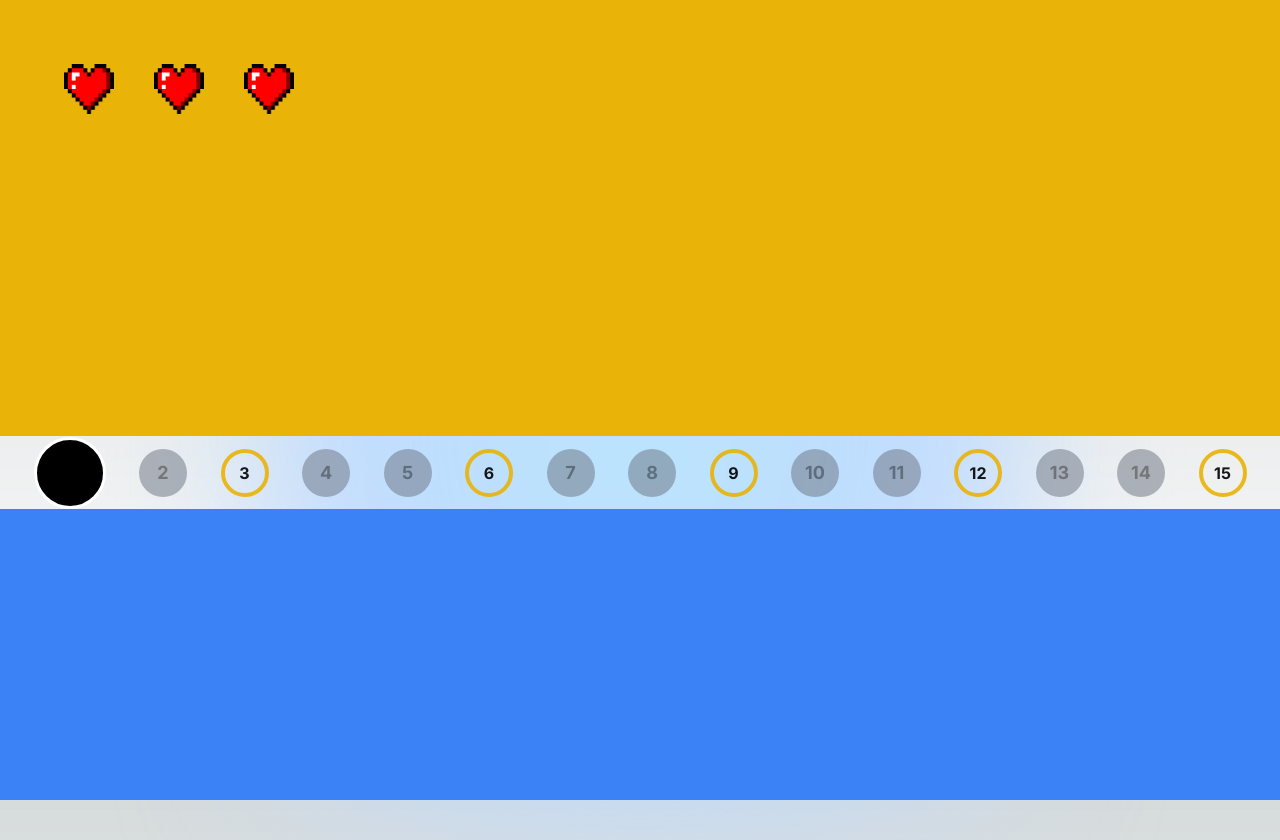
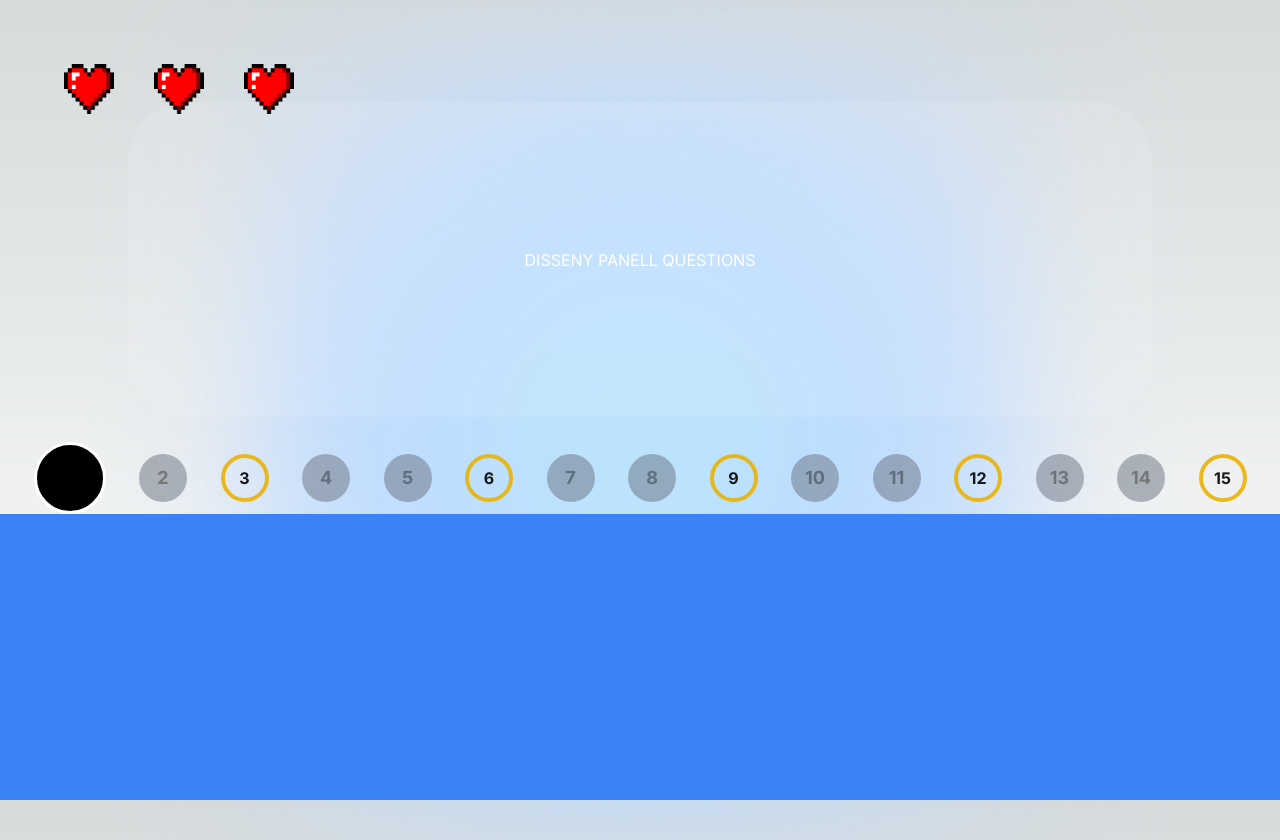
Before and after one commit to mateumiralles/chiquiconcurs, a Next.js app: page /concursPage in a window 1280 px wide. Built offline with nearby package versions, Linux system fonts and the light colour scheme.

Commit message:
-Disseny Panell Questions

```diff
--- a/app/concursPage/page.tsx
+++ b/app/concursPage/page.tsx
@@ -35,7 +35,11 @@ export default function ConcursPage() {
         <Vidas vidas={vidas} />
         {vidas > 0 ? (
           <>
-            <div className="h-3/5 w-full bg-yellow-500"></div>
+            <div className="h-3/5 w-full flex flex-row justify-center items-end pt-[8%] pb-[2%]">
+              <div className="h-full w-4/5 bg-[rgba(255,255,255,0.1)] rounded-[60px] flex flex-row justify-center items-center">
+                <p className="text-white ">DISSENY PANELL QUESTIONS</p>
+              </div>
+            </div>
             <BolasPreguntas
               loadQuestionList={loadQuestionList}
               indexQuestion={indexQuestion}
```
